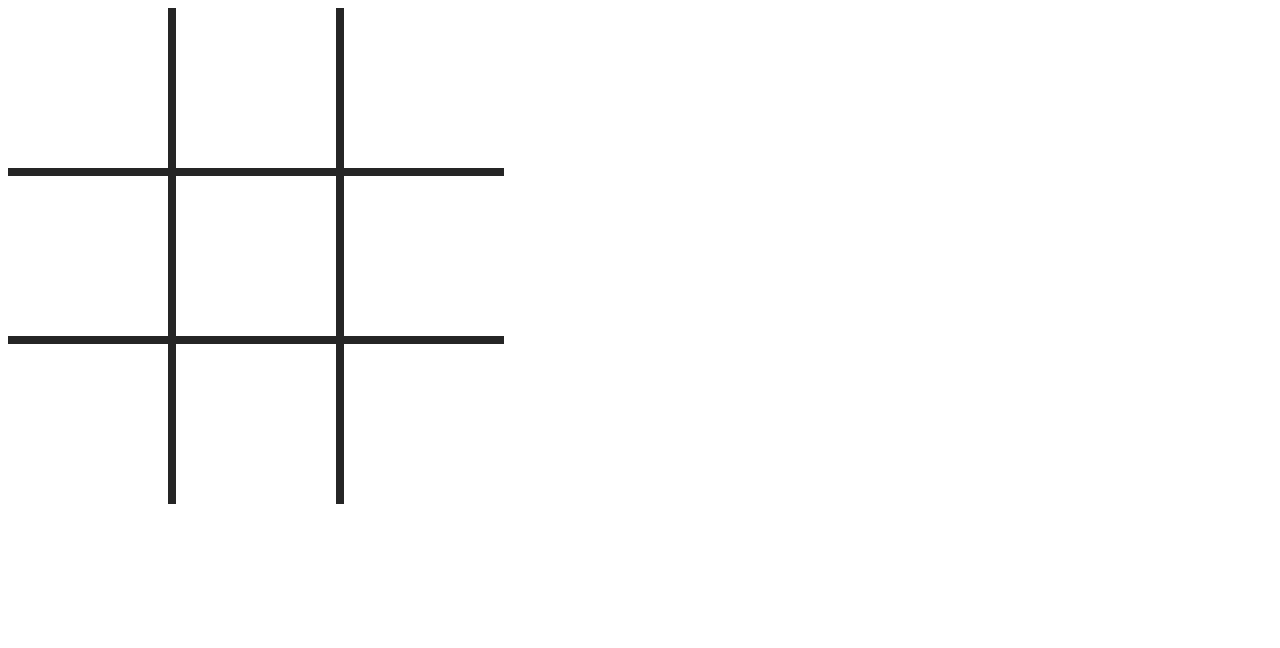
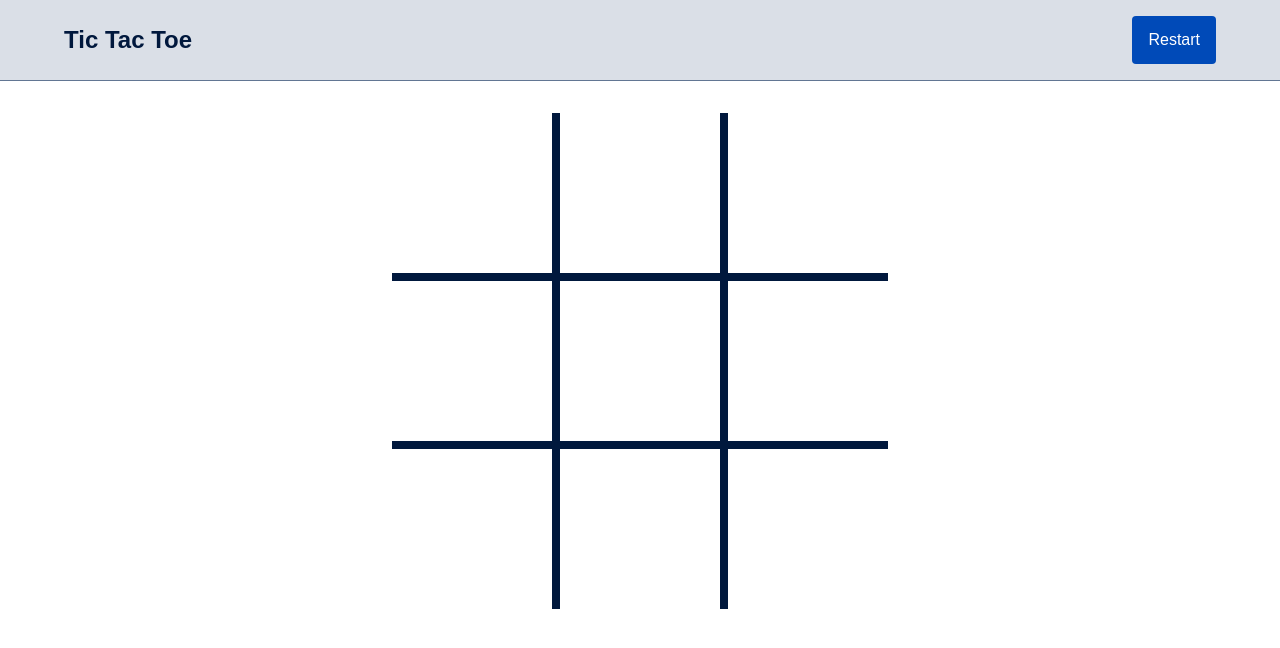
Before and after one commit to devebe/tic-tac-toe, a plain HTML site: page index.html in a window 1280 px wide. Drawn offline with Linux system fonts and the light colour scheme.

Commit message:
Spice up the css

```diff
--- a/index.html
+++ b/index.html
@@ -9,6 +9,10 @@
     <link rel="stylesheet" href="styles.css">
 </head>
 <body>
+    <div class="header">
+        <h1>Tic Tac Toe</h1>
+        <button id="restart">Restart</button>
+    </div>
     <div class="container">
         <div class="gameboard">
 
--- a/index.js
+++ b/index.js
@@ -100,9 +100,7 @@ const controllerModule = (() => {
                 turns++;
             };
         }
-        console.log(turns);
-        console.log({playerX , playerO});
-        checkWinner(playerX.ownsTiles, playerO.ownsTiles, winStates);
+        checkWinner(playerX.ownsTiles, playerO.ownsTiles, winStates,turns);
     });
 
     const winStates = [
@@ -111,16 +109,19 @@ const controllerModule = (() => {
         [1,5,9], [3,5,7]
     ];
 
-    function checkWinner(arrX, arrO, winStates) {
+    function checkWinner(arrX, arrO, winStates,turns) {
         for (let i = 0; i < winStates.length; i++) {
             let winnerX = winStates[i].every(element => arrX.includes(element));
             if (winnerX == true){
-                console.log(`Player X has won`);
+                console.log('Player X has won');
             };
             let winnerO = winStates[i].every(element => arrO.includes(element));
             if (winnerO == true){
-                console.log(`Player O has won`);
+                console.log('Player O has won');
             };
+            if (turns == 9 && winnerO == false && winnerX ==false) {
+                console.log('It is a tie');
+            }
         };
     };
 
@@ -128,8 +129,6 @@ const controllerModule = (() => {
 
 const game = (() => {
     viewModule.buildBoard('div.gameboard','tile','');
-
-    return console.log(dataModule.board);
 })();
 
 //.attributes.tileposition.value
--- a/styles.css
+++ b/styles.css
@@ -1,10 +1,85 @@
+html, body, div, span, applet, object, iframe,
+h1, h2, h3, h4, h5, h6, p, blockquote, pre,
+a, abbr, acronym, address, big, cite, code,
+del, dfn, em, img, ins, kbd, q, s, samp,
+small, strike, strong, sub, sup, tt, var,
+b, u, i, center,
+dl, dt, dd, ol, ul, li,
+fieldset, form, label, legend,
+table, caption, tbody, tfoot, thead, tr, th, td,
+article, aside, canvas, details, embed,
+figure, figcaption, footer, header, hgroup,
+menu, nav, output, ruby, section, summary,
+time, mark, audio, video {
+	margin: 0;
+	padding: 0;
+	border: 0;
+	font-size: 100%;
+	font: inherit;
+	vertical-align: baseline;
+}
+/* HTML5 display-role reset for older browsers */
+article, aside, details, figcaption, figure,
+footer, header, hgroup, menu, nav, section {
+	display: block;
+}
+body {
+	line-height: 1;
+}
+ol, ul {
+	list-style: none;
+}
+blockquote, q {
+	quotes: none;
+}
+blockquote:before, blockquote:after,
+q:before, q:after {
+	content: '';
+	content: none;
+}
+table {
+	border-collapse: collapse;
+	border-spacing: 0;
+}
+
+body {
+    display: flex;
+    flex-direction: column;
+    gap: 2em;
+    font-family: 'Graphik', Arial, sans-serif;
+    color:#00183d
+}
+
+h1 {
+    font-size: 1.5em;
+    line-height: 2em;
+    font-weight: 800;
+}
+
+.header {
+    display: flex;
+    flex-direction: row;
+    justify-content: space-between;
+    align-items: center;
+    padding: 1em 4em;
+    background-color: #DADFE7;
+    border-bottom: 1px solid #627693;
+}
+
+.container {
+    display: flex;
+    flex-direction: row;
+    justify-content: center;
+    align-items: center;
+}
+
 .gameboard {
     display: grid;
     grid-template-columns: 1fr 1fr 1fr;
     grid-template-rows: 1fr 1fr 1fr;
     width: 62vh;
     gap: 1vh;
-    background-color: #252525;
+    background-color: #00183d;
     align-items: center;
     justify-items: center;
 }
@@ -18,3 +93,27 @@
     align-items: center;
     font-size: 3em;
 }
+
+button {
+    font-family: 'Graphik', Arial, sans-serif;
+    box-sizing: border-box;
+    font-size: 1em;
+    line-height: 1.5em;
+    padding: 0.5em 1em;
+    height: 3em;
+    border-radius: 0.25em;
+    box-shadow: none;
+    border: none;
+    background-color: #004AB8;
+    color: #ffffff;
+}
+
+button:hover {
+    background-color: #0062F5;
+    cursor: pointer;
+}
+
+button:active {
+    background-color: #003585;
+    cursor: default;
+}
```
